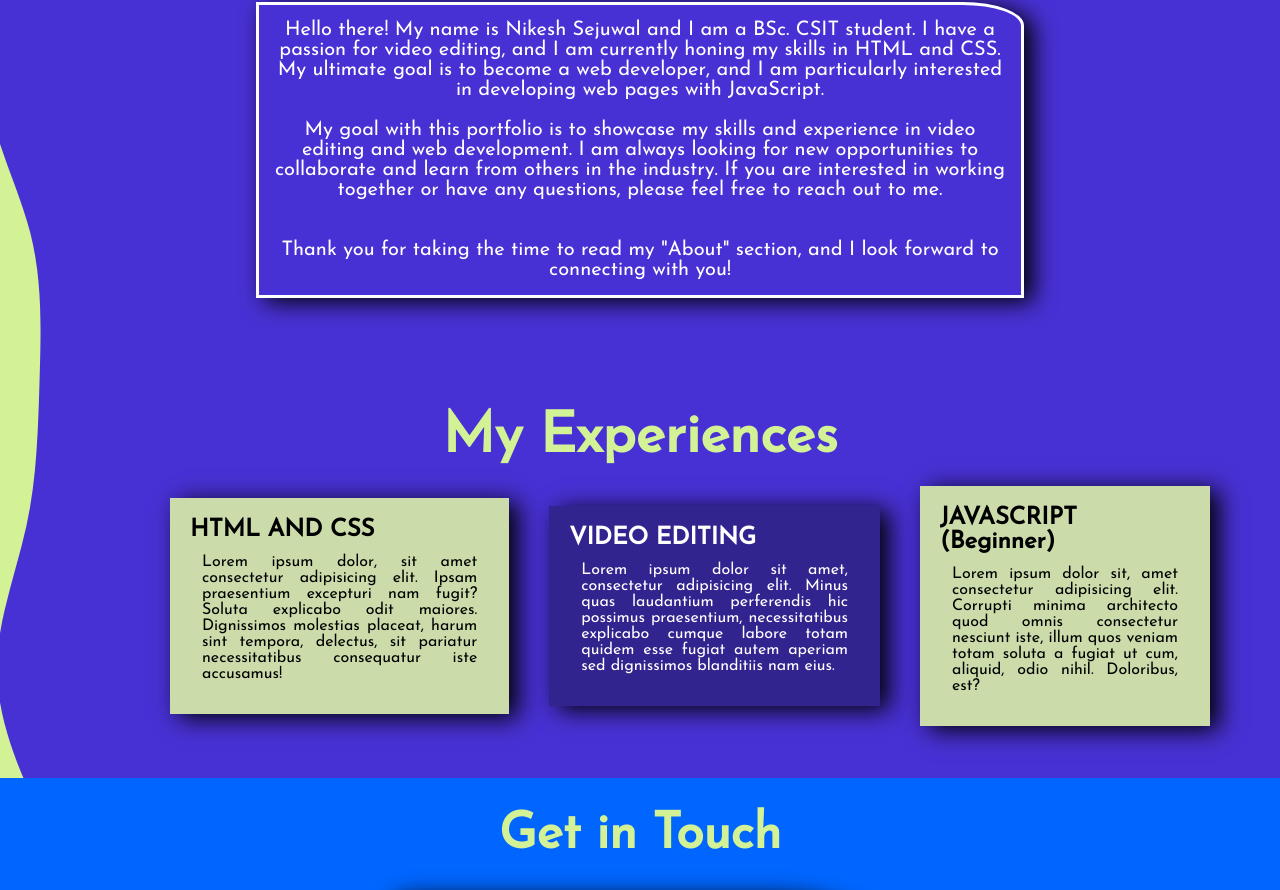
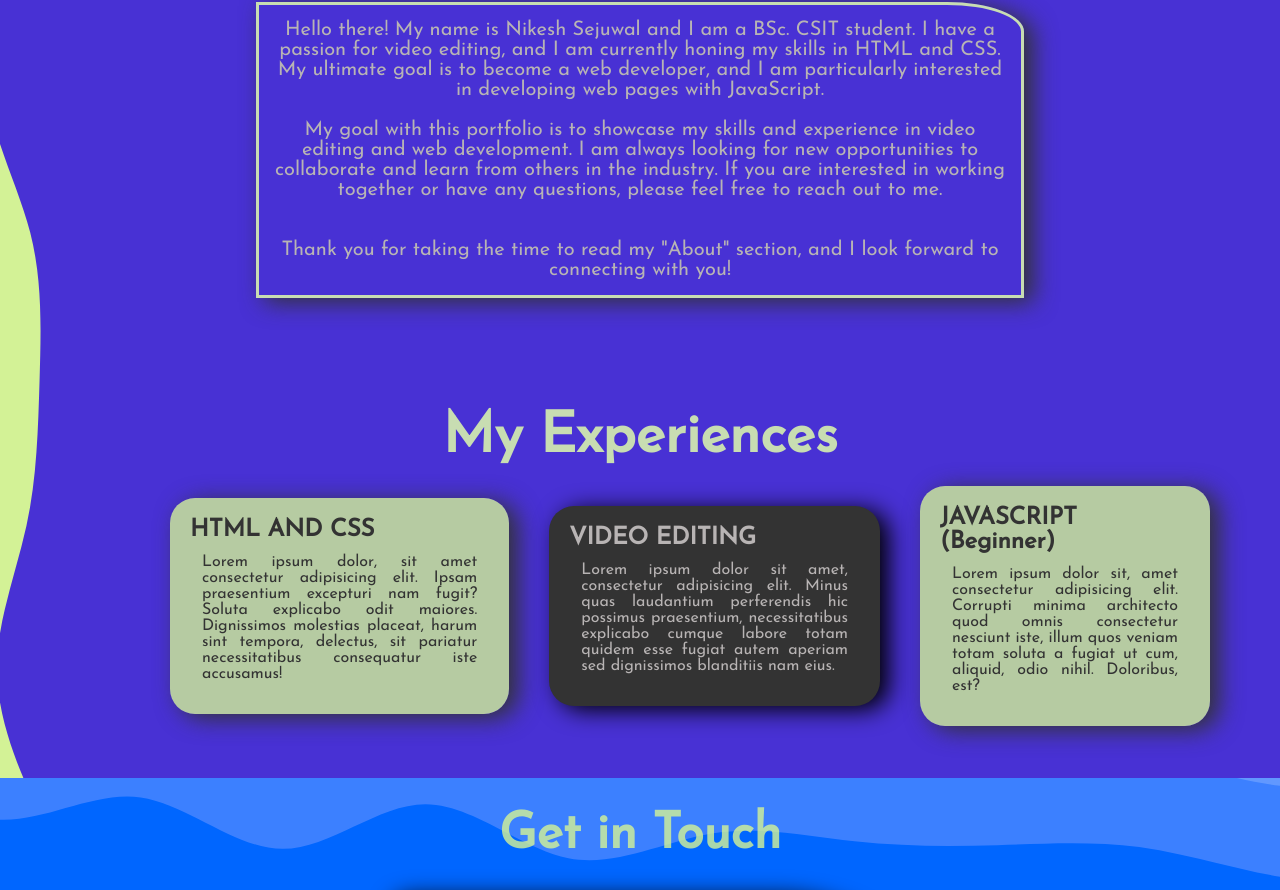
Before and after one commit to nikesh-sejuwal/portfolio-1, a plain HTML site: page index.html in a window 1280 px wide. Shown: the part 916-1806 px from the top of the page. Drawn offline with nearby package versions, Linux system fonts and the light colour scheme.

Commit message:
work on color

```diff
--- a/css/land.css
+++ b/css/land.css
@@ -168,6 +168,7 @@
    margin: 2rem 1rem;
    font-size: 16px;
    font-weight: 100;
+   /* border: none; */
 }
 
 /* boxes */
--- a/css/small.css
+++ b/css/small.css
@@ -189,6 +189,7 @@
    margin: 2rem 1rem;
    font-size: 16px;
    font-weight: 100;
+   /* border: none; */
 }
 
 /* boxes */
--- a/css/style.css
+++ b/css/style.css
@@ -1,8 +1,8 @@
 @import url("https://fonts.googleapis.com/css2?family=Josefin+Sans&display=swap");
 
 :root {
-   --primary-color: rgb(211, 242, 150);
-   --secondary-color: #ffffff;
+   --primary-color: #c8ddb2;
+   --secondary-color: #b8b4b4;
    --overlay-color: rgba(211, 242, 150, 0.8);
 }
 
@@ -62,7 +62,7 @@ body {
 }
 
 #navbar ul li a:hover {
-   color: var(--primary-color);
+   color: #d3f296;
    transition: all ease-in-out 0.5s;
 }
 
@@ -81,8 +81,8 @@ body {
    border-radius: 10%;
    margin-left: 20px;
    font-size: 18px;
-   border-color: var(--primary-color);
-   background: var(--primary-color);
+   border-color: #d3f296;
+   background: #d3f296;
    font-weight: bold;
 }
 
@@ -165,10 +165,10 @@ li {
    padding: 15px;
    font-size: 20px;
    font-weight: 500;
-   border: #fff solid 3px;
-   border-radius: 0 8% 0 0;
+   border: var(--primary-color) solid 3px;
+   border-radius: 0 10% 0 0;
    color: var(--secondary-color);
-   box-shadow: 9px 4px 23px #000;
+   box-shadow: 9px 4px 23px #333;
 }
 
 .experience {
@@ -182,15 +182,18 @@ li {
    margin: 20px;
    padding: 20px;
    text-align: justify;
-   background: #cbdbaa;
+   border-radius: 25px;
+   color: #333;
+   background: rgba(211, 242, 150, 0.8);
    box-shadow: 9px 4px 23px;
 }
 .box-2 {
    margin: 20px;
    padding: 20px;
+   border-radius: 25px;
    text-align: justify;
    color: var(--secondary-color);
-   background: #32248f;
+   background: #333;
    box-shadow: 9px 4px 23px #000;
 }
 
@@ -198,7 +201,7 @@ li {
 
 .contact-img {
    background: url("../img/contact-secton.svg") no-repeat center center/cover;
-   background-size: auto 1196px;
+   background-size: auto 785px;
    height: 500px;
 }
 
@@ -216,7 +219,7 @@ li {
    padding-top: 2rem;
    font-size: 50px;
    text-align: center;
-   color: var(--primary-color);
+   color: var(--overlay-color);
 }
 
 .contact-ul {
```
